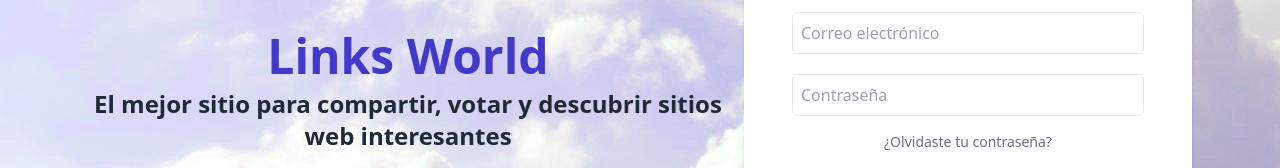
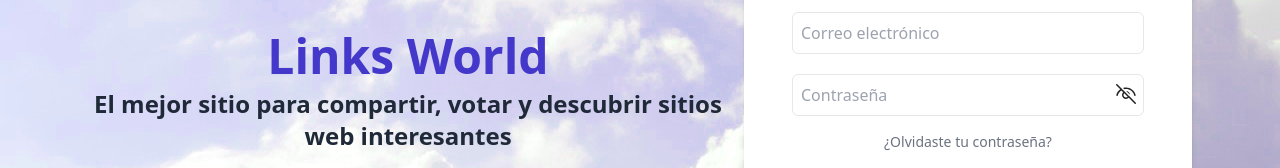
Before and after one commit to GuillermoGCP/Social-Links, a React (Vite) app: page / in a window 1280 px wide. Shown: the part 308-476 px from the top of the page. Built offline with nearby package versions, Linux system fonts and the light colour scheme.

Commit message:
ojito en contraseña

```diff
--- /dev/null
+++ b/src/components/ClosedEye.jsx
@@ -0,0 +1,18 @@
+const ClosedEye = () => {
+  return (
+    <svg
+      width="24px"
+      height="24px"
+      viewBox="0 0 24 24"
+      fill="none"
+      xmlns="http://www.w3.org/2000/svg"
+    >
+      <path
+        d="M2.21967 2.21967C1.9534 2.48594 1.9292 2.9026 2.14705 3.19621L2.21967 3.28033L6.25424 7.3149C4.33225 8.66437 2.89577 10.6799 2.29888 13.0644C2.1983 13.4662 2.4425 13.8735 2.84431 13.9741C3.24613 14.0746 3.6534 13.8305 3.75399 13.4286C4.28346 11.3135 5.59112 9.53947 7.33416 8.39452L9.14379 10.2043C8.43628 10.9258 8 11.9143 8 13.0046C8 15.2138 9.79086 17.0046 12 17.0046C13.0904 17.0046 14.0788 16.5683 14.8004 15.8608L20.7197 21.7803C21.0126 22.0732 21.4874 22.0732 21.7803 21.7803C22.0466 21.5141 22.0708 21.0974 21.8529 20.8038L21.7803 20.7197L15.6668 14.6055L15.668 14.604L14.4679 13.4061L11.598 10.5368L11.6 10.536L8.71877 7.65782L8.72 7.656L7.58672 6.52549L3.28033 2.21967C2.98744 1.92678 2.51256 1.92678 2.21967 2.21967ZM10.2041 11.2655L13.7392 14.8006C13.2892 15.2364 12.6759 15.5046 12 15.5046C10.6193 15.5046 9.5 14.3853 9.5 13.0046C9.5 12.3287 9.76824 11.7154 10.2041 11.2655ZM12 5.5C10.9997 5.5 10.0291 5.64807 9.11109 5.925L10.3481 7.16119C10.8839 7.05532 11.4364 7 12 7C15.9231 7 19.3099 9.68026 20.2471 13.4332C20.3475 13.835 20.7546 14.0794 21.1565 13.9791C21.5584 13.8787 21.8028 13.4716 21.7024 13.0697C20.5994 8.65272 16.6155 5.5 12 5.5ZM12.1947 9.00928L15.996 12.81C15.8942 10.7531 14.2472 9.10764 12.1947 9.00928Z"
+        fill="#212121"
+      />
+    </svg>
+  );
+};
+
+export default ClosedEye;
--- /dev/null
+++ b/src/components/Eye.jsx
@@ -0,0 +1,8 @@
+const Eye = ()=>{
+return <svg xmlns="http://www.w3.org/2000/svg" fill="none" viewBox="0 0 24 24" strokeWidth={1.5} stroke="currentColor" className="w-6 h-6">
+  <path strokeLinecap="round" strokeLinejoin="round" d="M2.036 12.322a1.012 1.012 0 0 1 0-.639C3.423 7.51 7.36 4.5 12 4.5c4.638 0 8.573 3.007 9.963 7.178.07.207.07.431 0 .639C20.577 16.49 16.64 19.5 12 19.5c-4.638 0-8.573-3.007-9.963-7.178Z" />
+  <path strokeLinecap="round" strokeLinejoin="round" d="M15 12a3 3 0 1 1-6 0 3 3 0 0 1 6 0Z" />
+</svg>
+}
+
+export default Eye;
--- a/src/hooks/useLogin.js
+++ b/src/hooks/useLogin.js
@@ -10,6 +10,13 @@ const useLogin = () => {
   const [email, setEmail] = React.useState("");
   const [password, setPassword] = React.useState("");
   const [, setTokenState] = React.useContext(tokenContext);
+  const [showPassword, setShowPassword] = React.useState(false);
+
+  const togglePasword = (e) => {
+    e.preventDefault();
+    e.stopPropagation();
+    setShowPassword(!showPassword);
+  };
 
   const onSuccess = (data) => {
     toast.success(data.message);
@@ -35,6 +42,14 @@ const useLogin = () => {
     };
     fetchData(url, urlData, onSuccess, onError);
   };
-  return { email, setEmail, password, setPassword, loginHandler };
+  return {
+    email,
+    setEmail,
+    password,
+    setPassword,
+    loginHandler,
+    showPassword,
+    togglePasword,
+  };
 };
 export default useLogin;
--- a/src/pages/Login.jsx
+++ b/src/pages/Login.jsx
@@ -1,12 +1,21 @@
 import useLogin from "../hooks/useLogin";
 import EmailInput from "../components/EmailInput";
-import PasswordInput from "../components/PasswordInput";
 import Button from "../components/Button";
 import { Link } from "react-router-dom";
 import Popup from "../components/Popup";
+import Eye from "../components/Eye";
+import ClosedEye from "../components/ClosedEye";
 
 const Login = () => {
-  const { email, setEmail, password, setPassword, loginHandler } = useLogin();
+  const {
+    email,
+    setEmail,
+    password,
+    setPassword,
+    loginHandler,
+    showPassword,
+    togglePasword,
+  } = useLogin();
 
   return (
     <>
@@ -37,11 +46,24 @@ const Login = () => {
               setEmail={setEmail}
               placeholder="Correo electrónico"
             />
-            <PasswordInput
-              password={password}
-              setPassword={setPassword}
-              placeholder="Contraseña"
-            />
+            <div className="flex ">
+              <input
+                placeholder={"Contraseña"}
+                className="mt-1 p-2 w-full border rounded-md focus:outline-none focus:border-indigo-500 focus:ring focus:ring-indigo-200"
+                type={showPassword ? "text" : "password"}
+                id="password"
+                value={password}
+                onChange={(e) => {
+                  setPassword(e.target.value);
+                }}
+              />
+              <div style={{ marginLeft: "-30px", marginTop: "12px" }}>
+                <button onClick={togglePasword}>
+                  {showPassword ? <Eye /> : <ClosedEye />}
+                </button>
+              </div>
+            </div>
+
             <div className="text-sm text-gray-500 text-center underline">
               <Popup />
             </div>
```
